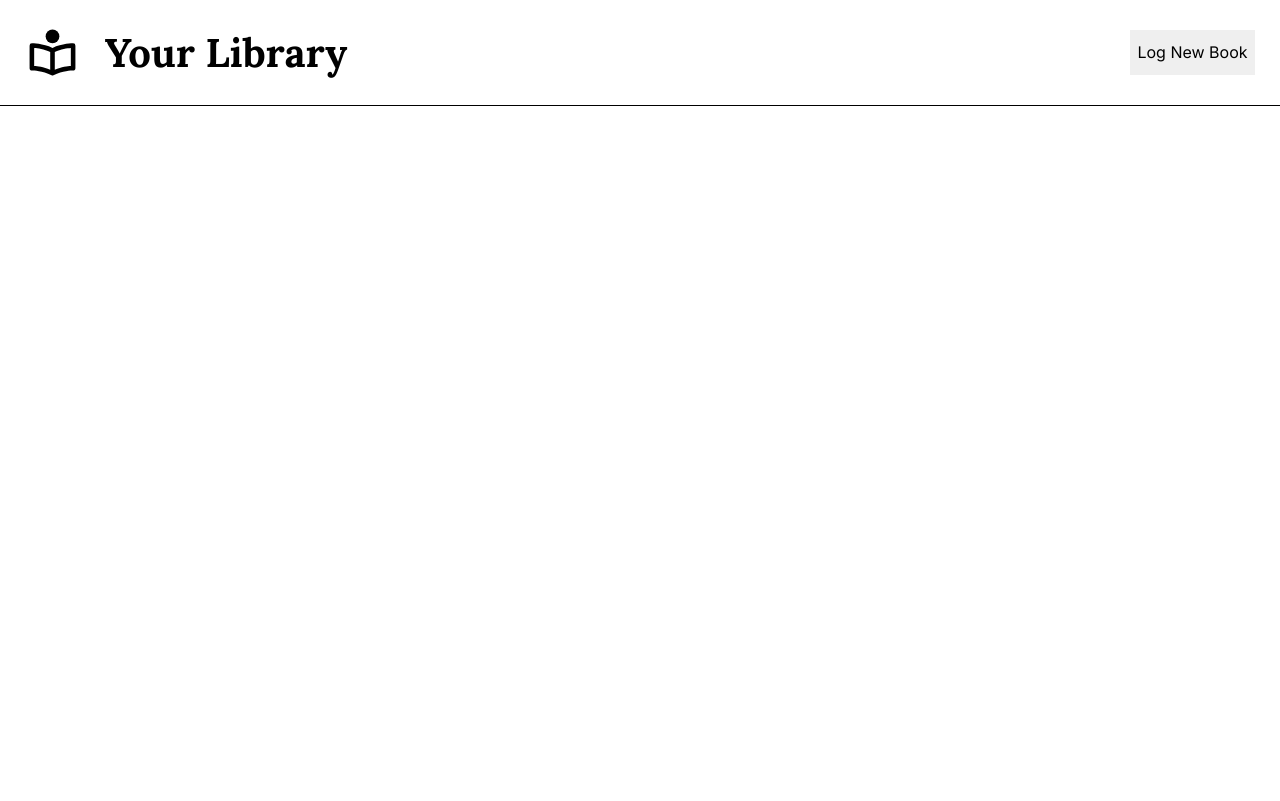
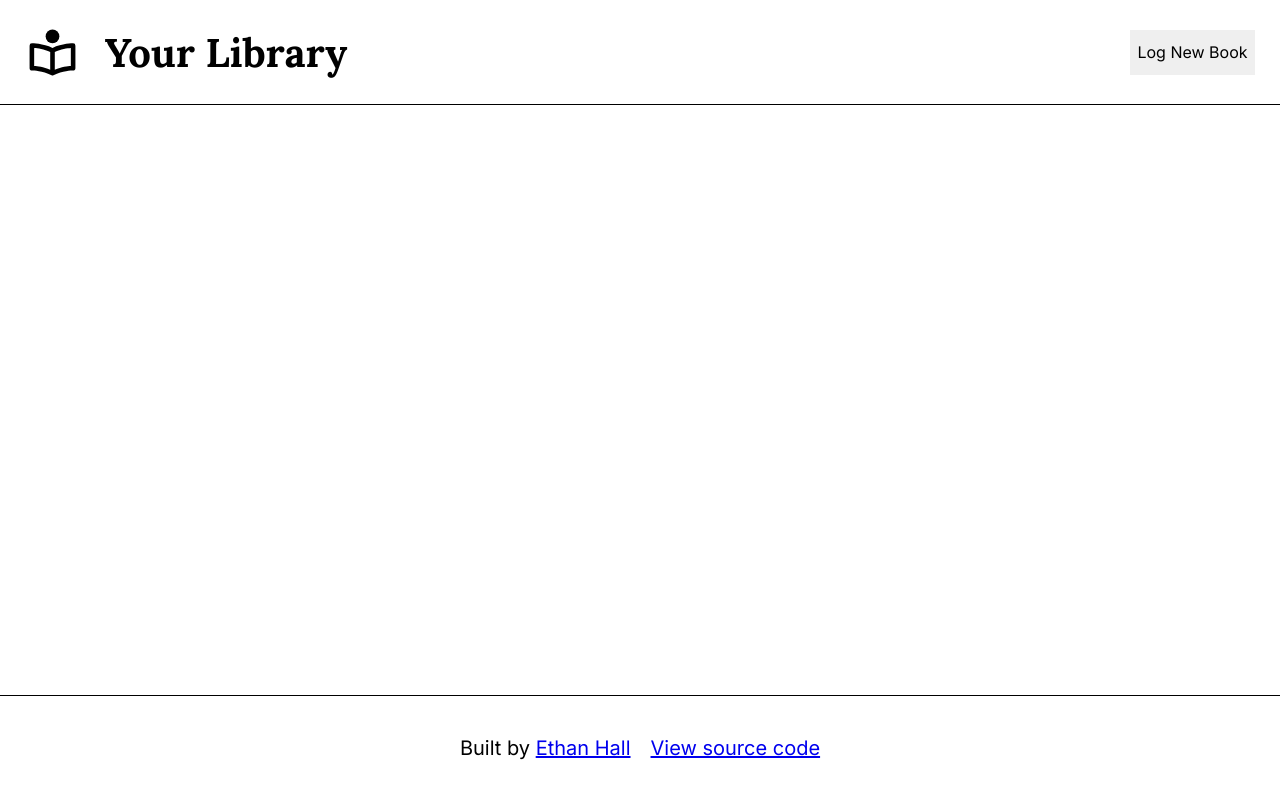
Before and after one commit to ethanwhall389/book-library, a plain HTML site: page index.html in a window 1280 px wide. Drawn offline with Linux system fonts and the light colour scheme.

Commit message:
Add Footer

```diff
--- a/index.html
+++ b/index.html
@@ -42,6 +42,11 @@
             </div>
         </div>
         <div class="main-content"></div>
-        <footer></footer>
+        <footer>
+            <div class="footer-content">
+                <p>Built by <a href="https://github.com/ethanwhall389" target="_blank">Ethan Hall</a></p>
+                <a href="https://github.com/ethanwhall389/book-library" target="_blank"><p>View source code</p></a>
+            </div>
+        </footer>
     </body>
 </html>
--- a/styles.css
+++ b/styles.css
@@ -15,7 +15,9 @@ body {
     font-family: 'Inter', sans-serif;
     font-size: 20px;
     width: 100%;
-    height: 100%;
+    height: 100vh;
+    display: grid;
+    grid-template-rows: 105px auto 105px;
 }
 
 button {
@@ -161,3 +163,24 @@ header h1 {
     flex-direction: column;
     align-items: center;
 }
+
+
+footer {
+    justify-self: center;
+    align-self: center;
+    border-top: 1px solid black;
+    width: 100%;
+    height: 100%;
+}
+
+.footer-content {
+    height: 100%;
+    display: flex;
+    justify-content: center;
+    align-items: center;
+    gap: 20px;
+}
+
+.footer-content p {
+    margin: 0;
+}
```
